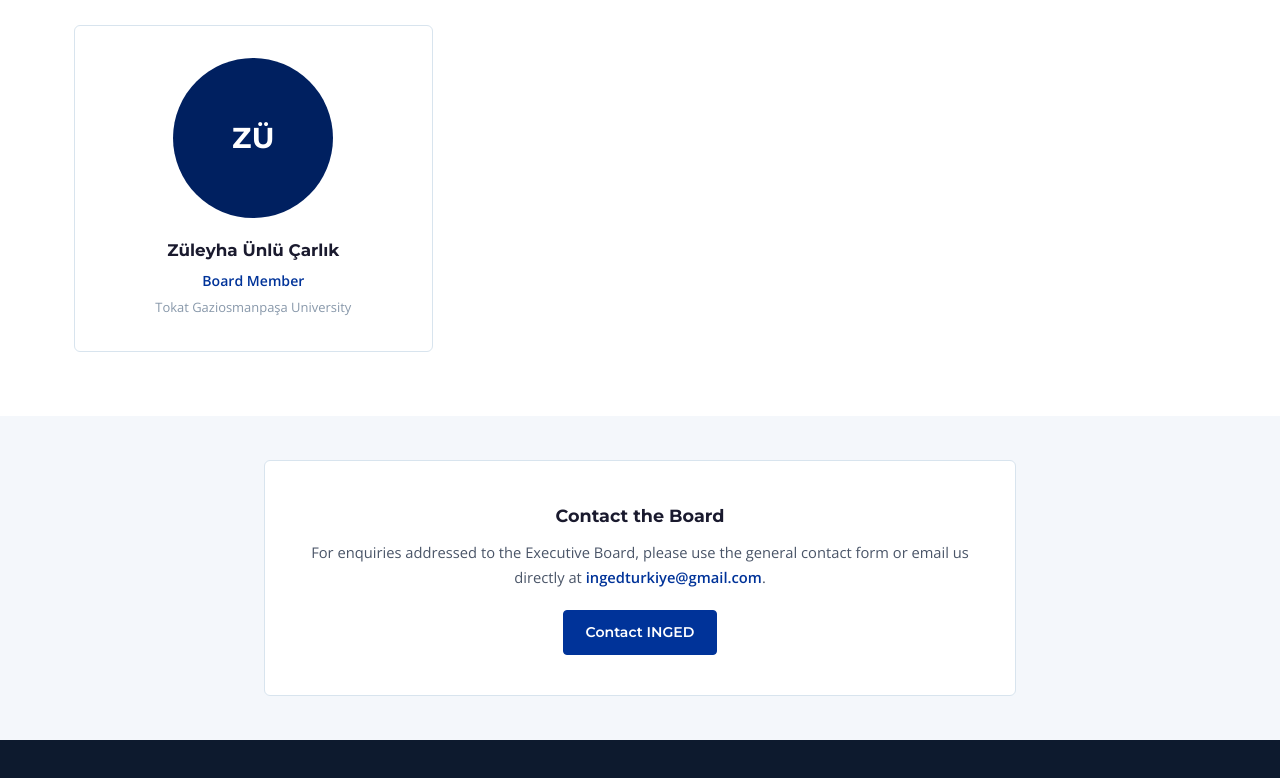
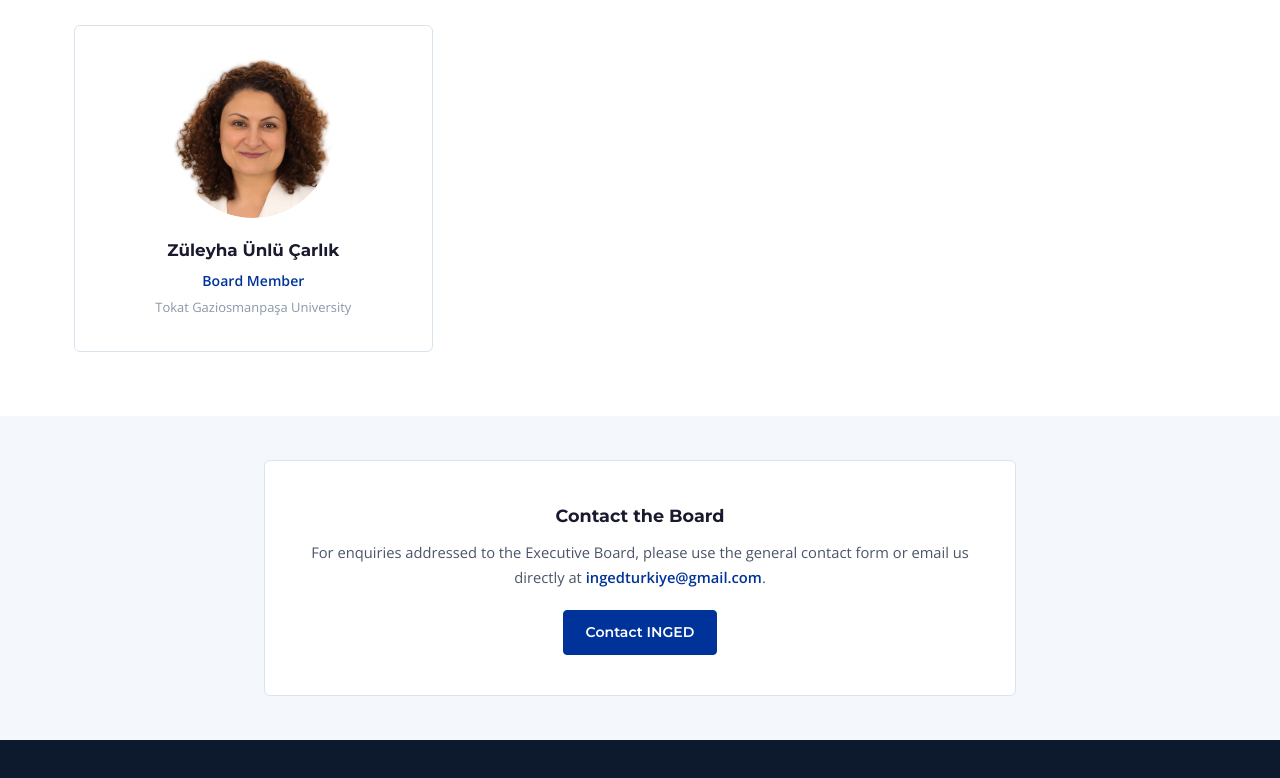
Before and after one commit to ingedturkiye/ingedturkiye.github.io, a plain HTML site: page board.html in a window 1280 px wide. Shown: the part 1264-2042 px from the top of the page. Drawn offline with nearby package versions, Linux system fonts and the light colour scheme.

Commit message:
Add Züleyha Ünlü Çarlık photo to executive board
Co-Authored-By: Claude Sonnet 4.6 <noreply@anthropic.com>

```diff
--- a/board.html
+++ b/board.html
@@ -96,7 +96,9 @@
         </div>
 
         <div class="member-card fade-in fade-in-d3">
-          <div class="member-avatar" style="background:var(--navy);display:flex;align-items:center;justify-content:center;font-family:'Montserrat',sans-serif;font-weight:700;font-size:1.8rem;color:#fff;">ZÜ</div>
+          <div class="member-avatar" style="background:none;overflow:hidden;padding:0;">
+            <img src="board_members/zuleyha_unlu_carlik.jpg" alt="Züleyha Ünlü Çarlık" style="width:100%;height:100%;object-fit:cover;border-radius:50%;">
+          </div>
           <div class="member-name">Züleyha Ünlü Çarlık</div>
           <div class="member-role">Board Member</div>
           <div class="member-inst">Tokat Gaziosmanpaşa University</div>
```
Also changed, not shown: board_members/zuleyha_unlu_carlik.jpg (added).
